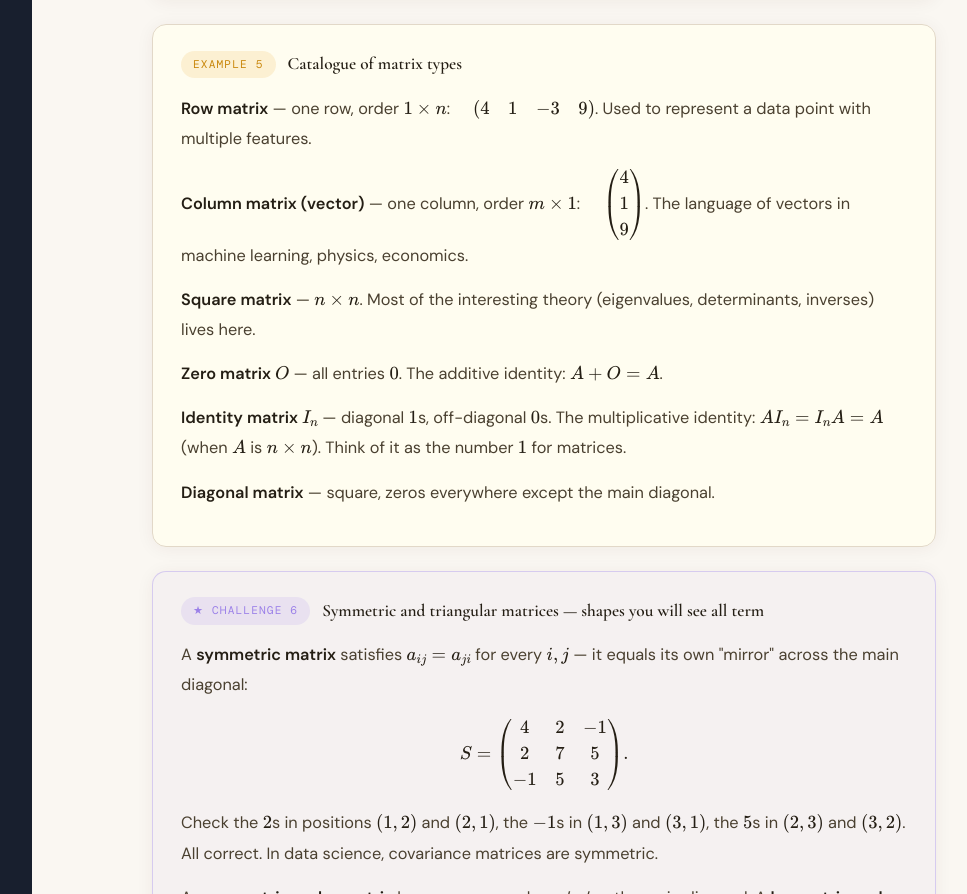
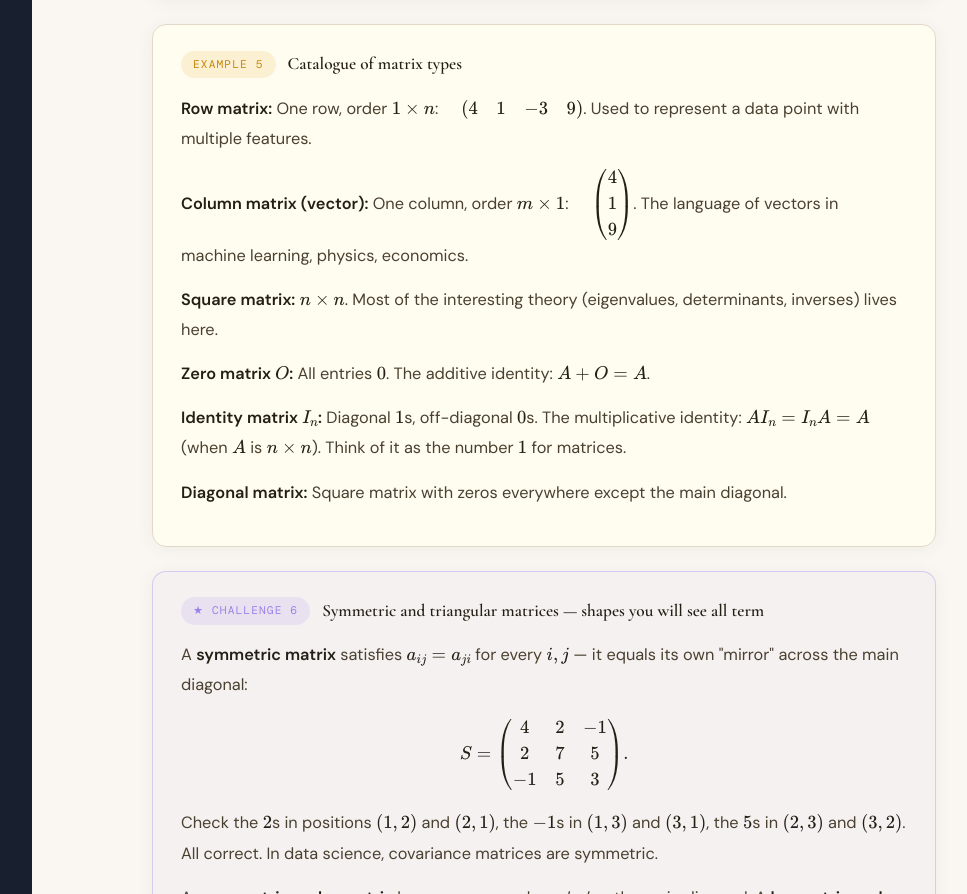
Before and after one commit to mathwithshoaib/mathwithshoaib-next, a Next.js app: page /courses/linalg/w1/lec1 in a window 1280 px wide. Shown: the part 3714-4608 px from the top of the page, without its empty margins (224-1191 px from the left). Built offline with nearby package versions, Linux system fonts and the light colour scheme; a web font is replaced by a local one.

Commit message:
updated a little

```diff
--- a/app/courses/linalg/w1/lec1/page.js
+++ b/app/courses/linalg/w1/lec1/page.js
@@ -592,12 +592,12 @@ export default function Lec1() {
             </Example>
 
             <Example n="5" title="Catalogue of matrix types">
-              <p><b>Row matrix</b>{String.raw` — one row, order $1 \times n$: $\quad \begin{pmatrix} 4 & 1 & -3 & 9 \end{pmatrix}$. Used to represent a data point with multiple features.`}</p>
-              <p><b>Column matrix (vector)</b>{String.raw` — one column, order $m \times 1$: $\quad \begin{pmatrix} 4 \\ 1 \\ 9 \end{pmatrix}$. The language of vectors in machine learning, physics, economics.`}</p>
-              <p><b>Square matrix</b>{String.raw` — $n \times n$. Most of the interesting theory (eigenvalues, determinants, inverses) lives here.`}</p>
-              <p><b>Zero matrix $O$</b>{String.raw` — all entries $0$. The additive identity: $A + O = A$.`}</p>
-              <p><b>Identity matrix $I_n$</b>{String.raw` — diagonal $1$s, off-diagonal $0$s. The multiplicative identity: $AI_n = I_n A = A$ (when $A$ is $n\times n$). Think of it as the number $1$ for matrices.`}</p>
-              <p><b>Diagonal matrix</b>{String.raw` — square, zeros everywhere except the main diagonal.`}</p>
+              <p><b>Row matrix:</b>{String.raw` One row, order $1 \times n$: $\quad \begin{pmatrix} 4 & 1 & -3 & 9 \end{pmatrix}$. Used to represent a data point with multiple features.`}</p>
+              <p><b>Column matrix (vector):</b>{String.raw` One column, order $m \times 1$: $\quad \begin{pmatrix} 4 \\ 1 \\ 9 \end{pmatrix}$. The language of vectors in machine learning, physics, economics.`}</p>
+              <p><b>Square matrix:</b>{String.raw` $n \times n$. Most of the interesting theory (eigenvalues, determinants, inverses) lives here.`}</p>
+              <p><b>Zero matrix $O$:</b>{String.raw` All entries $0$. The additive identity: $A + O = A$.`}</p>
+              <p><b>Identity matrix $I_n$:</b>{String.raw` Diagonal $1$s, off-diagonal $0$s. The multiplicative identity: $AI_n = I_n A = A$ (when $A$ is $n\times n$). Think of it as the number $1$ for matrices.`}</p>
+              <p><b>Diagonal matrix:</b>{String.raw` Square matrix with zeros everywhere except the main diagonal.`}</p>
             </Example>
 
             <Example n="6" title="Symmetric and triangular matrices — shapes you will see all term" advanced>
```
